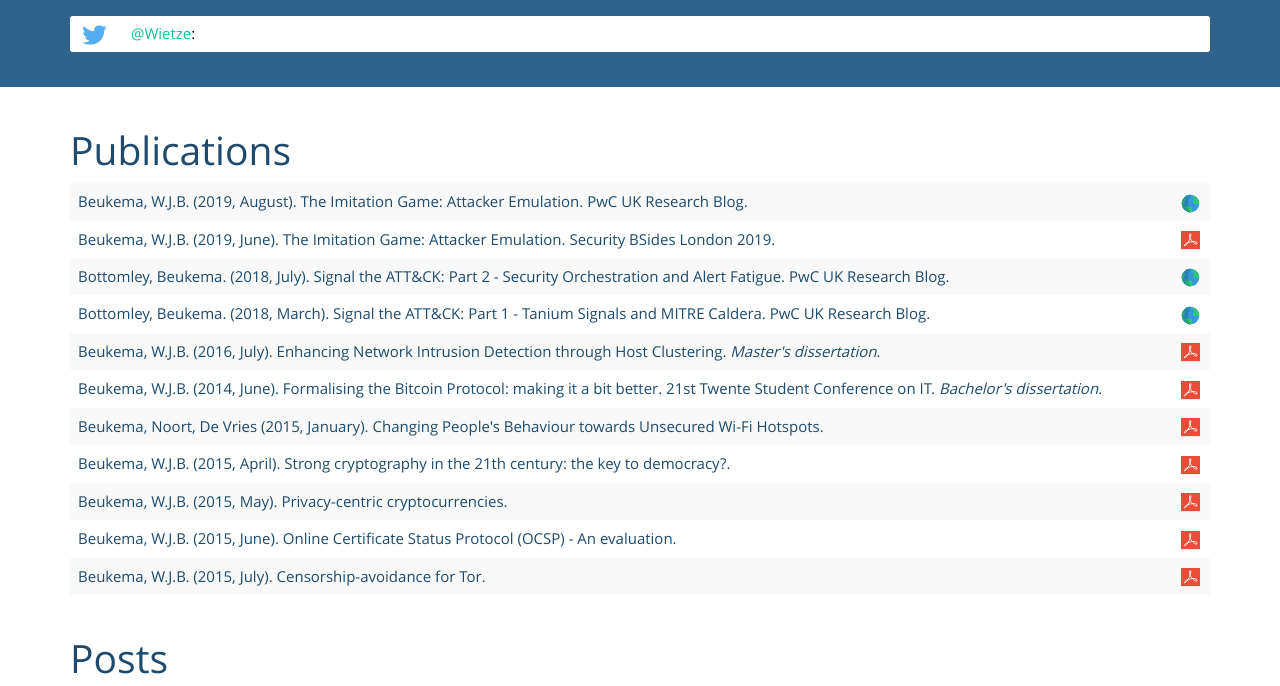
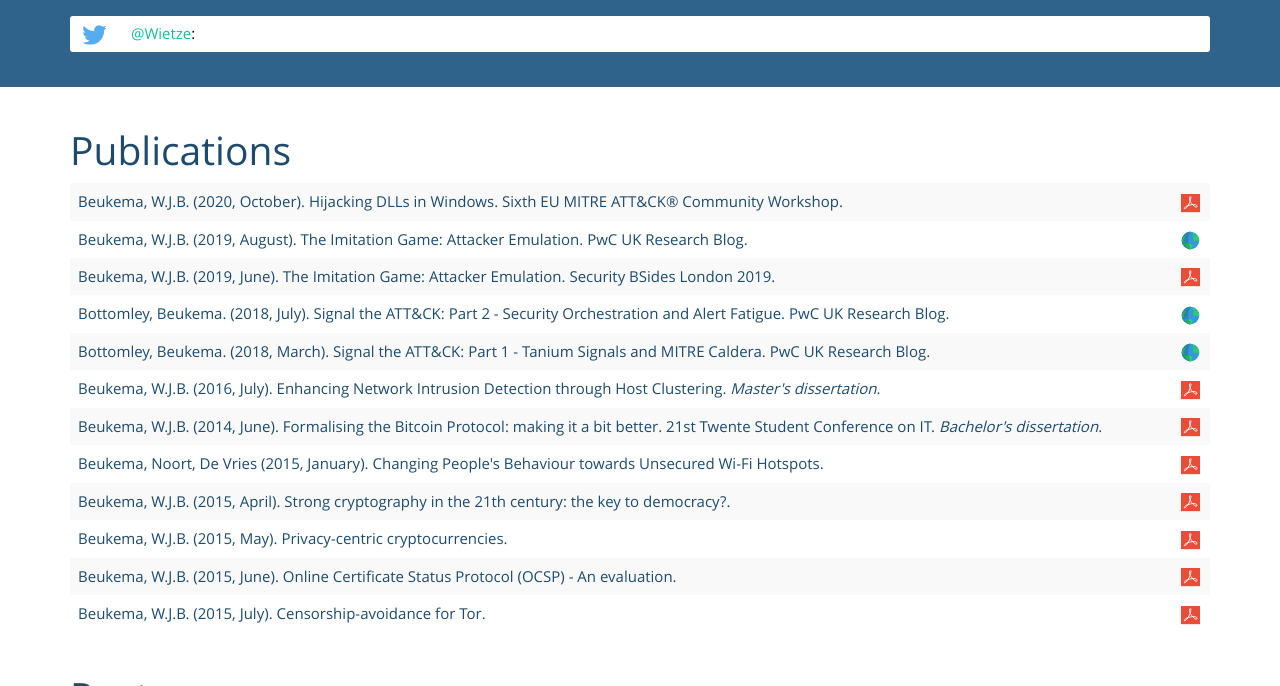
Before and after one commit to wietze/wietze.github.io, a Jekyll site: the page built from index.html, in a window 1280 px wide and 900 px high, cut to the strip 214-900 px from the top of the window. Built offline with Jekyll 4.4.1, drawn with Linux system fonts in a browser that asks for light colours; nearby versions of some CDN libraries; library files that are not in the unit come from our copies.

Commit message:
Added 'Hijacking DLLs in Windows' presentation to publications

```diff
--- a/index.html
+++ b/index.html
@@ -158,6 +158,15 @@
     </div>
     <table class="table table-striped table-hover ">
       <tbody>
+        <tr>
+          <td onclick="document.location='/mitre-eu-2020/slides.pdf';"
+            style="cursor: pointer;">Beukema, W.J.B. (2020, October). Hijacking DLLs in Windows. Sixth EU MITRE ATT&CK® Community Workshop.</td>
+          <td>
+            <a href="/mitre-eu-2020/slides.pdf">
+              <img src="img/pdf.svg" style="width: 19px;" alt="pdf" />
+            </a>
+          </td>
+        </tr>
         <tr>
           <td onclick="document.location='https://www.pwc.co.uk/issues/imitation-game-attacker-emulation.html';"
             style="cursor: pointer;">Beukema, W.J.B. (2019, August). The Imitation Game: Attacker Emulation. PwC UK
```
